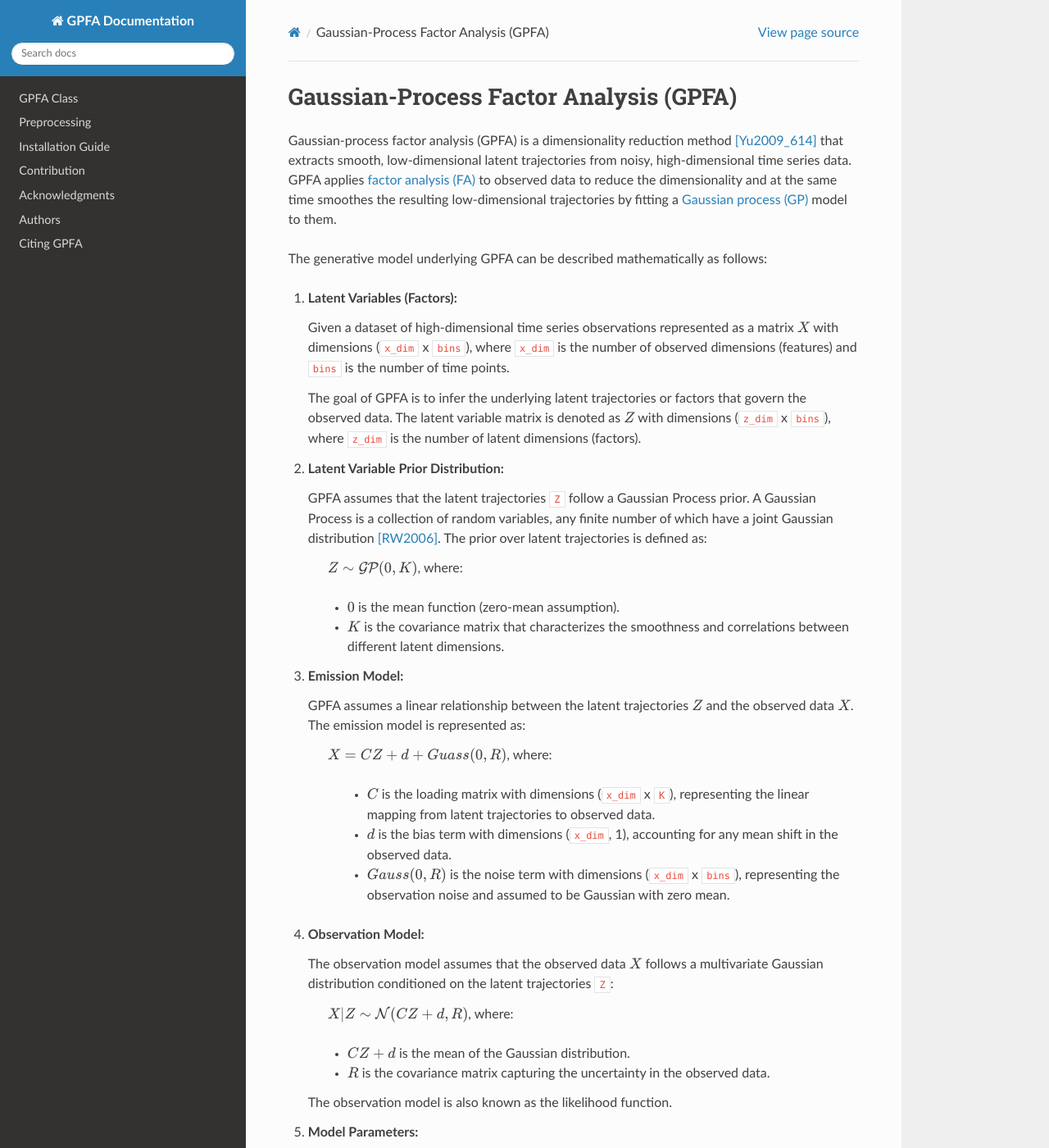
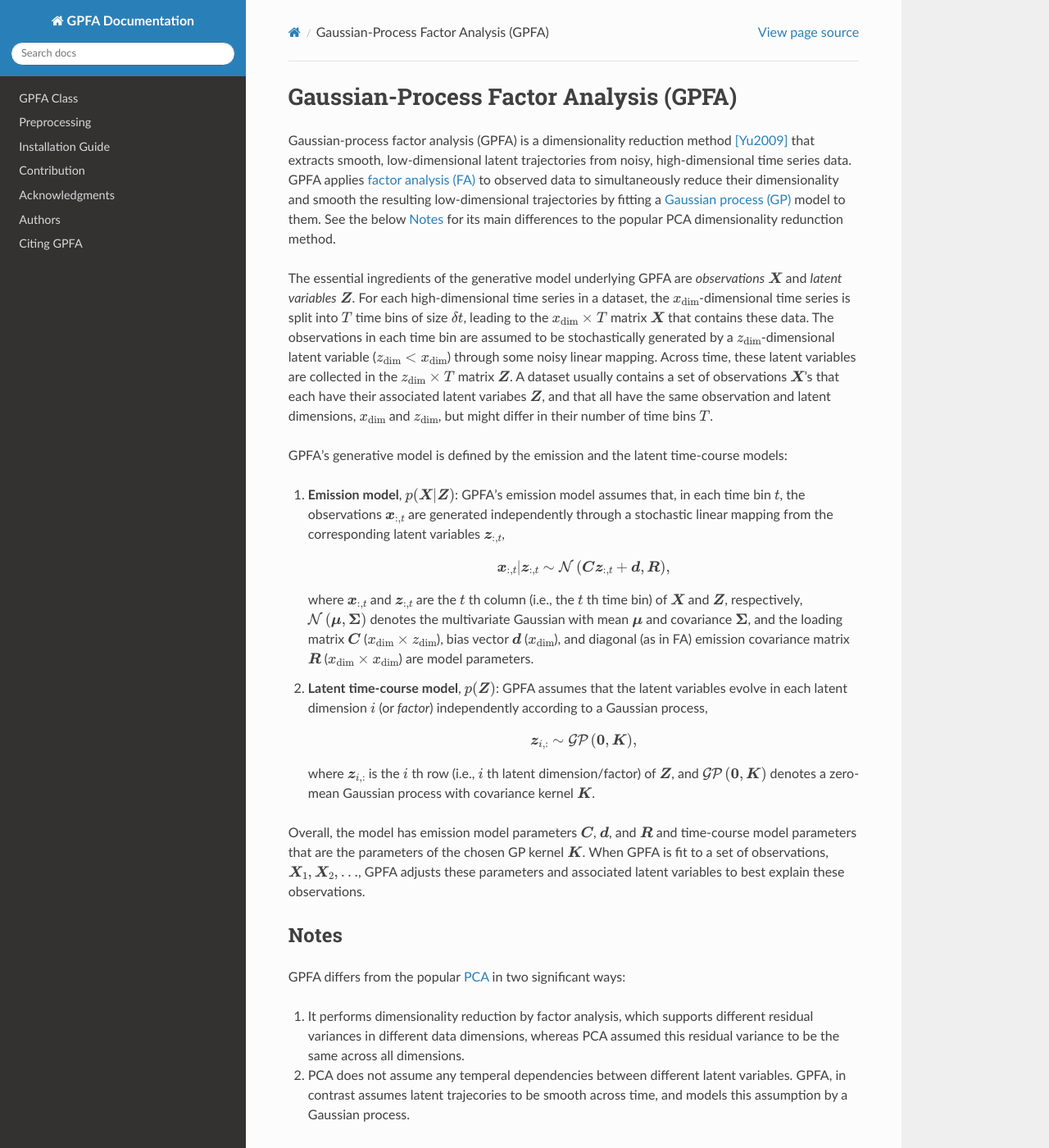
Before and after one commit to CausalityInMotion/BlockInverseGPFA, a Sphinx documentation site: the page built from docs/index.rst, in a window 1280 px wide and 1400 px high. Shown: the whole window at 82% size. Built offline with Sphinx 7.4.7 and the Read the Docs theme 2.0.0, drawn with Linux system fonts in a browser that asks for light colours; some of the changed text lies outside the part shown.

Commit message:
Revise main page, changed GPFA intro & notation
I have re-written the intro to make it shorter and conceptually
separate the description of data structures and parameter inference
from the generative model. In the previous version, they were mixed
within the same list.

I have also removed reference to Python variables, like x_dim and
z_dim to avoid mixing mathematical notation with variable names.
The mathematical notation is clear enough to make a direct link, but
keeping the main page math-only should be more consistent overall.
I will make the math notation <-> variable name link in the GPFA
class documentation in a future revision.

In terms of math notation, I formatted all vectors/matrices in
bold face. I will continue this re-formatting on other pages in
future revisions.

In terms of RST formatting, I removed the line breaks at ~80
characters and instead put each sentence on a separate line. This
simplifies future revisions, as changing one sentence in a paragraph
does not require re-formatting the whole paragraph.

Lastly, I added a note about how GPFA relates to PCA, as almost
everyone interested in dimensionality reduction knows PCA.

```diff
--- a/docs/index.rst
+++ b/docs/index.rst
@@ -2,97 +2,37 @@
 Gaussian-Process Factor Analysis (GPFA)
 =======================================
 
-Gaussian-process factor analysis (GPFA) is a dimensionality reduction
-method [Yu2009_614]_ that extracts smooth, low-dimensional
-latent trajectories from noisy, high-dimensional time series data. GPFA
-applies `factor analysis (FA) <https://scikit-learn.org/stable/modules/
-generated/sklearn.decomposition.FactorAnalysis.html>`_ to observed data
-to reduce the dimensionality and at the same time smoothes the resulting
-low-dimensional trajectories by fitting a `Gaussian process (GP)
-<https://scikit-learn.org/stable/modules/generated/
-sklearn.gaussian_process.kernels.Kernel.
-html#sklearn.gaussian_process.kernels.Kernel>`_ model to them.
+Gaussian-process factor analysis (GPFA) is a dimensionality reduction method [Yu2009]_ that extracts smooth, low-dimensional latent trajectories from noisy, high-dimensional time series data.
+GPFA applies `factor analysis (FA) <https://scikit-learn.org/stable/modules/generated/sklearn.decomposition.FactorAnalysis.html>`_ to observed data to simultaneously reduce their dimensionality and smooth the resulting low-dimensional trajectories by fitting a `Gaussian process (GP) <https://scikit-learn.org/stable/modules/generated/sklearn.gaussian_process.kernels.Kernel.html#sklearn.gaussian_process.kernels.Kernel>`_ model to them.
+See the below :ref:`notes` for its main differences to the popular PCA dimensionality redunction method.
 
-The generative model underlying GPFA can be described mathematically as
-follows:
+The essential ingredients of the generative model underlying GPFA are *observations* :math:`\boldsymbol{X}` and *latent variables* :math:`\boldsymbol{Z}`.
+For each high-dimensional time series in a dataset, the :math:`x_\textrm{dim}`-dimensional time series is split into :math:`T` time bins of size :math:`\delta t`, leading to the :math:`x_\textrm{dim} \times T`  matrix :math:`\boldsymbol{X}` that contains these data.
+The observations in each time bin are assumed to be stochastically generated by a :math:`z_\textrm{dim}`-dimensional latent variable (:math:`z_\textrm{dim} < x_\textrm{dim}`) through some noisy linear mapping.
+Across time, these latent variables are collected in the :math:`z_\textrm{dim} \times T` matrix :math:`\boldsymbol{Z}`.
+A dataset usually contains a set of observations :math:`\boldsymbol{X}`'s that each have their associated latent variabes :math:`\boldsymbol{Z}`, and that all have the same observation and latent dimensions, :math:`x_\textrm{dim}` and :math:`z_\textrm{dim}`, but might differ in their number of time bins :math:`T`.
 
-1. **Latent Variables (Factors):**
+GPFA's generative model is defined by the emission and the latent time-course models:
 
-   Given a dataset of high-dimensional time series observations represented
-   as a matrix :math:`X` with dimensions (``x_dim`` x ``bins``), where ``x_dim``
-   is the number of observed dimensions (features) and ``bins`` is the number of
-   time points.
+1. **Emission model**, :math:`p(\boldsymbol{X} | \boldsymbol{Z})`: GPFA's emission model assumes that, in each time bin :math:`t`, the observations :math:`\boldsymbol{x}_{:,t}` are generated independently through a stochastic linear mapping from the corresponding latent variables :math:`\boldsymbol{z}_{:,t}`,
 
-   The goal of GPFA is to infer the underlying latent trajectories or factors
-   that govern the observed data. The latent variable matrix is denoted
-   as :math:`Z` with dimensions (``z_dim`` x ``bins``), where ``z_dim`` is the
-   number of latent dimensions (factors).
+   .. math:: \boldsymbol{x}_{:,t} | \boldsymbol{z}_{:,t} \sim \mathcal{N} \left( \boldsymbol{C} \boldsymbol{z}_{:,t} + \boldsymbol{d}, \boldsymbol{R} \right) ,
 
-2. **Latent Variable Prior Distribution:**
+   where :math:`\boldsymbol{x}_{:,t}` and :math:`\boldsymbol{z}_{:,t}` are the :math:`t` th column (i.e., the :math:`t` th time bin) of :math:`\boldsymbol{X}` and :math:`\boldsymbol{Z}`, respectively, :math:`\mathcal{N}\left( \boldsymbol{\mu}, \boldsymbol{\Sigma}\right)` denotes the multivariate Gaussian with mean :math:`\boldsymbol{\mu}` and covariance :math:`\boldsymbol{\Sigma}`, and the loading matrix :math:`\boldsymbol{C}` (:math:`x_\textrm{dim} \times z_\textrm{dim}`), bias vector :math:`\boldsymbol{d}` (:math:`x_\textrm{dim}`), and diagonal (as in FA) emission covariance matrix :math:`\boldsymbol{R}` (:math:`x_\textrm{dim} \times x_\textrm{dim}`) are model parameters.
 
-   GPFA assumes that the latent trajectories ``Z`` follow a Gaussian Process
-   prior. A Gaussian Process is a collection of random variables, any finite
-   number of which have a joint Gaussian distribution [RW2006]_. The prior
-   over latent trajectories is defined as:
+2. **Latent time-course model**, :math:`p(\boldsymbol{Z})`: GPFA assumes that the latent variables evolve in each latent dimension :math:`i` (or *factor*) independently according to a Gaussian process,
 
-    :math:`Z \sim \mathcal{GP}(0, K)`, where:
+   .. math:: \boldsymbol{z}_{i,:} \sim \mathcal{GP} \left( \boldsymbol{0}, \boldsymbol{K} \right) ,
 
-    - :math:`0` is the mean function (zero-mean assumption).
-    - :math:`K` is the covariance matrix that characterizes
-      the smoothness and correlations between different latent
-      dimensions.
+   where :math:`\boldsymbol{z}_{i,:}` is the :math:`i` th row (i.e., :math:`i` th latent dimension/factor) of :math:`\boldsymbol{Z}`, and :math:`\mathcal{GP} \left( \boldsymbol{0}, \boldsymbol{K} \right)` denotes a zero-mean Gaussian process with covariance kernel :math:`\boldsymbol{K}`.
 
-3. **Emission Model:**
+Overall, the model has emission model parameters :math:`\boldsymbol{C}`, :math:`\boldsymbol{d}`, and :math:`\boldsymbol{R}` and time-course model parameters that are the parameters of the chosen GP kernel :math:`\boldsymbol{K}`. When GPFA is fit to a set of observations, :math:`\boldsymbol{X}_1, \boldsymbol{X}_2, \dots`, GPFA adjusts these parameters and associated latent variables to best explain these observations.
 
-   GPFA assumes a linear relationship between the latent trajectories :math:`Z`
-   and the observed data :math:`X`. The emission model is represented as:
 
-    :math:`X = CZ + d + Guass(0, R)`, where:
+.. _notes:
 
-     - :math:`C` is the loading matrix with dimensions (``x_dim`` x ``K``),
-       representing the linear mapping from latent trajectories to observed data.
-     - :math:`d` is the bias term with dimensions (``x_dim``, 1), accounting
-       for any mean shift in the observed data.
-     - :math:`Gauss(0, R)` is the noise term with dimensions
-       (``x_dim`` x ``bins``), representing the observation noise and assumed to
-       be Gaussian with zero mean.
-
-4. **Observation Model:**
-
-   The observation model assumes that the observed data :math:`X` follows a
-   multivariate Gaussian distribution conditioned on the latent trajectories
-   ``Z``:
-
-    :math:`X|Z \sim \mathcal{N}(CZ + d, R)`, where:
-
-    - :math:`CZ + d` is the mean of the Gaussian distribution.
-    - :math:`R` is the covariance matrix capturing the uncertainty in the
-      observed data.
-
-   The observation model is also known as the likelihood function.
-
-5. **Model Parameters:**
-
-   The primary parameters requiring estimation in the original implementation
-   of GPFA are the loading matrix :math:`C`, the bias term :math:`d`, the
-   covariance matrix :math:`R`, and the characteristic timescales :math:`\theta`.
-   In the current implementation, supplementary parameters might encompass the
-   signal variances along with the Gaussian Process (GP) noise variance,
-   contingent upon the user's specification of the ``gp_kernel``. See notes on
-   ``gp_kernel``.
-
-6. **Inference:**
-
-   Inference in GPFA employs the Expectation-Maximization (EM) algorithm, a
-   cyclic optimization technique for parameter estimation in probabilistic
-   models with latent trajectories. It improves model parameters by alternately
-   estimating latent variable posteriors (E-step) and enhancing parameters
-   to maximize the expected complete data log-likelihood (M-step). This
-   iterative process leads to convergence, yielding parameter estimates
-   capturing underlying data structure.
-
-Notes (TODO)
-============
+Notes
+=====
 .. These are some of the things worthy of note, but I think they are better
 .. fitted in the GPFA class documentation (we can discuss this).
 .. - Differences between the original implementation and the current one:
@@ -101,6 +41,12 @@ Notes (TODO)
 ..   - block inverse computation
 ..   - GP Kernel
 ..   - Variance explained
+
+GPFA differs from the popular `PCA <https://scikit-learn.org/stable/modules/generated/sklearn.decomposition.PCA.html>`_ in two significant ways:
+
+1. It performs dimensionality reduction by factor analysis, which supports different residual variances in different data dimensions, whereas PCA assumed this residual variance to be the same across all dimensions.
+2. PCA does not assume any temperal dependencies between different latent variables.
+   GPFA, in contrast assumes latent trajecories to be smooth across time, and models this assumption by a Gaussian process.
 
 .. _examples:
 
@@ -190,13 +136,11 @@ Fitting GPFA model...
 
 Original code
 -------------
-The code was ported from the MATLAB code based on Byron Yu's implementation.
-The original MATLAB code is available at Byron Yu's website:
-https://users.ece.cmu.edu/~byronyu/software.shtml
+The code was adjusted and extended from the `Elephant ephys analysis toolkit <http://neuralensemble.org/elephant/>`_ which is a direct Python translation of `Byron Yu's MATLAB implementation <https://users.ece.cmu.edu/~byronyu/software.shtml>`_.
 
 References
 ----------
-.. [Yu2009_614] `Yu, Byron M and Cunningham, John P and Santhanam, Gopal and
+.. [Yu2009] `Yu, Byron M and Cunningham, John P and Santhanam, Gopal and
     Ryu, Stephen and Shenoy, Krishna V and Sahani, Maneesh
     "Gaussian-process factor analysis for low-dimensional single-trial
     analysis of neural population activity"
```
